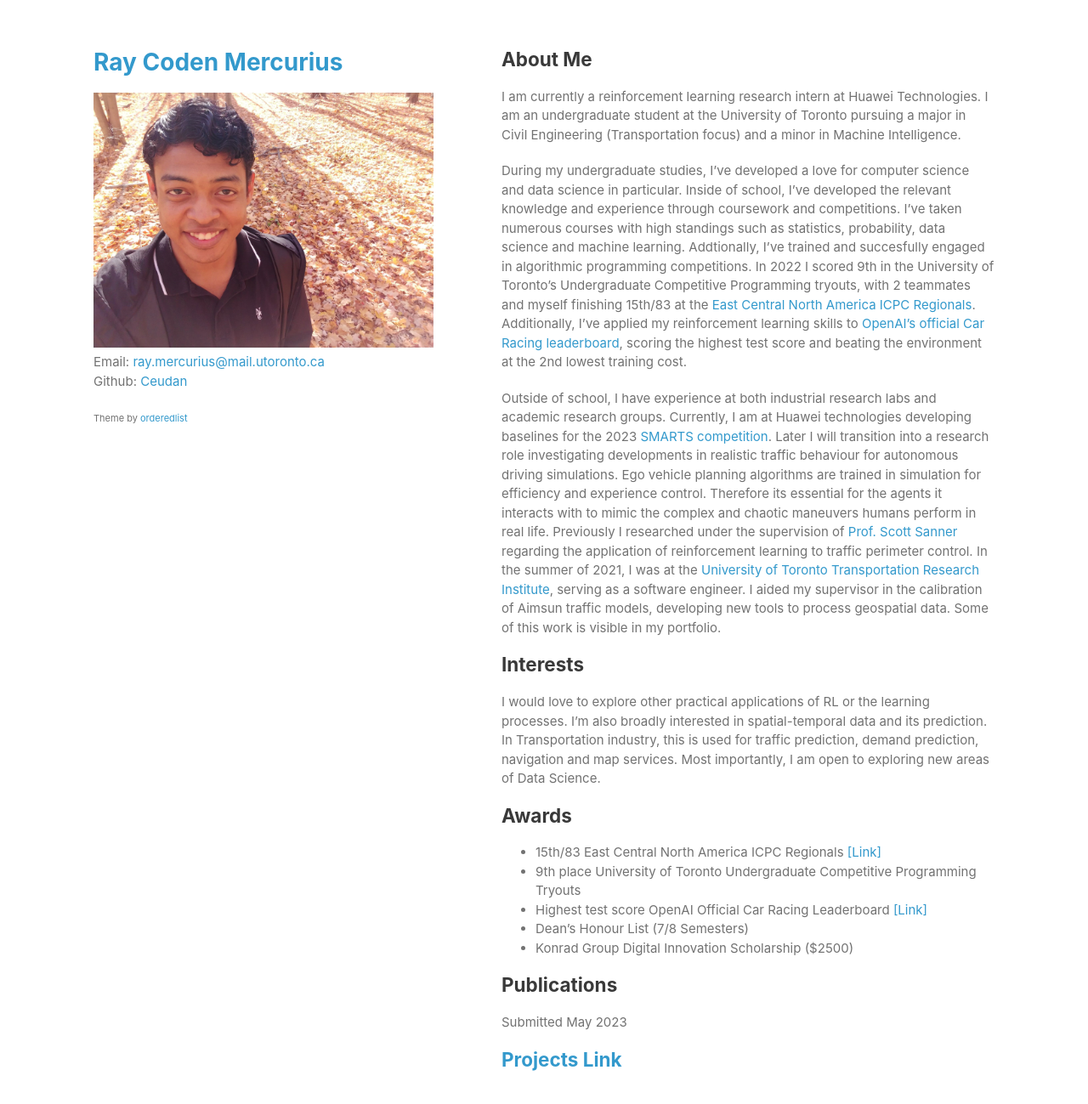
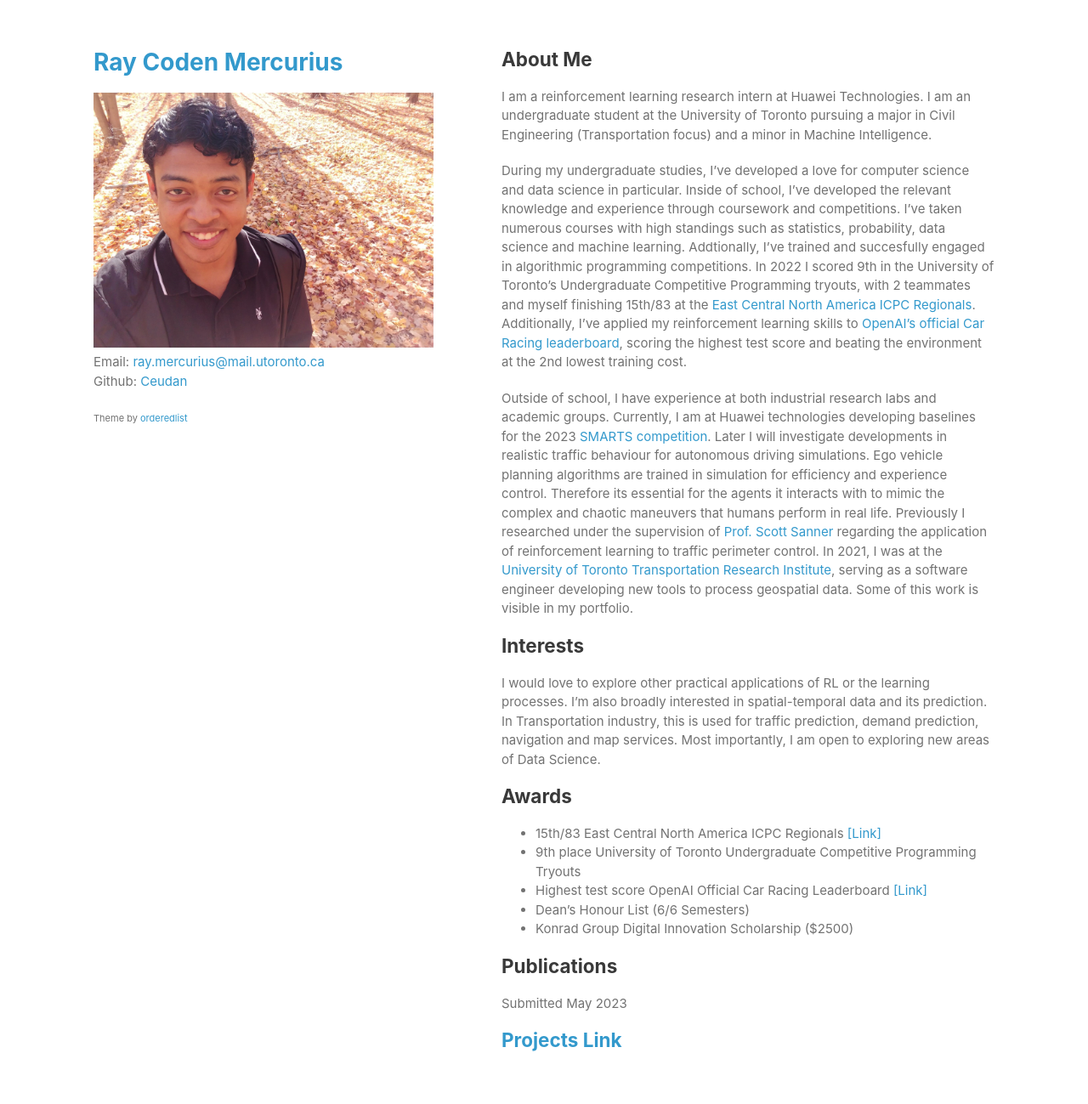
Before and after one commit to Ceudan/Ceudan_Reads.github.io, a Jekyll site: the page built from index.md, in a window 1280 px wide and 1400 px high. Shown: the top 1299 px of the window at 85% size. Built offline with Jekyll 4.4.1, drawn with Linux system fonts in a browser that asks for light colours.

Commit message:
Update Read Me.md

```diff
--- a/index.md
+++ b/index.md
@@ -2,12 +2,11 @@
 layout: default
 ---
 ## About Me
-
-I am currently a reinforcement learning research intern at Huawei Technologies. I am an undergraduate student at the University of Toronto pursuing a major in Civil Engineering (Transportation focus) and a minor in Machine Intelligence.
+I am a reinforcement learning research intern at Huawei Technologies. I am an undergraduate student at the University of Toronto pursuing a major in Civil Engineering (Transportation focus) and a minor in Machine Intelligence.
 
 During my undergraduate studies, I've developed a love for computer science and data science in particular. Inside of school, I've developed the relevant knowledge and experience through coursework and competitions. I've taken numerous courses with high standings such as statistics, probability, data science and machine learning. Addtionally, I've trained and succesfully engaged in algorithmic programming competitions. In 2022 I scored 9th in the University of Toronto's Undergraduate Competitive Programming tryouts, with 2 teammates and myself finishing 15th/83 at the [East Central North America ICPC Regionals](https://icpc.global/regionals/finder/East-Central-NA-2021/standings). Additionally, I've applied my reinforcement learning skills to [OpenAI's official Car Racing leaderboard](https://github.com/openai/gym/wiki/Leaderboard), scoring the highest test score and beating the environment at the 2nd lowest training cost.
 
-Outside of school, I have experience at both industrial research labs and academic research groups. Currently, I am at Huawei technologies developing baselines for the 2023 [SMARTS competition](https://codalab.lisn.upsaclay.fr/competitions/6618). Later I will transition into a research role investigating developments in realistic traffic behaviour for autonomous driving simulations. Ego vehicle planning algorithms are trained in simulation for efficiency and experience control. Therefore its essential for the agents it interacts with to mimic the complex and chaotic maneuvers humans perform in real life. Previously I researched under the supervision of [Prof. Scott Sanner](https://d3m.mie.utoronto.ca/members/ssanner/) regarding the application of reinforcement learning to traffic perimeter control. In the summer of 2021, I was at the [University of Toronto Transportation Research Institute](https://uttri.utoronto.ca/), serving as a software engineer. I aided my supervisor in the calibration of Aimsun traffic models, developing new tools to process geospatial data. Some of this work is visible in my portfolio.
+Outside of school, I have experience at both industrial research labs and academic groups. Currently, I am at Huawei technologies developing baselines for the 2023 [SMARTS competition](https://codalab.lisn.upsaclay.fr/competitions/6618). Later I will investigate developments in realistic traffic behaviour for autonomous driving simulations. Ego vehicle planning algorithms are trained in simulation for efficiency and experience control. Therefore its essential for the agents it interacts with to mimic the complex and chaotic maneuvers that humans perform in real life. Previously I researched under the supervision of [Prof. Scott Sanner](https://d3m.mie.utoronto.ca/members/ssanner/) regarding the application of reinforcement learning to traffic perimeter control. In 2021, I was at the [University of Toronto Transportation Research Institute](https://uttri.utoronto.ca/), serving as a software engineer developing new tools to process geospatial data. Some of this work is visible in my portfolio.
 
 ## Interests
 I would love to explore other practical applications of RL or the learning processes. I'm also broadly interested in spatial-temporal data and its prediction. In Transportation industry, this is used for traffic prediction, demand prediction, navigation and map services. Most importantly, I am open to exploring new areas of Data Science.
@@ -16,7 +15,7 @@
 - 15th/83 East Central North America ICPC Regionals [[Link]](https://icpc.global/regionals/finder/East-Central-NA-2021/standings)
 - 9th place University of Toronto Undergraduate Competitive Programming Tryouts
 - Highest test score OpenAI Official Car Racing Leaderboard [[Link]](https://github.com/openai/gym/wiki/Leaderboard)
-- Dean's Honour List (7/8 Semesters)
+- Dean's Honour List (6/6 Semesters)
 - Konrad Group Digital Innovation Scholarship ($2500)
 
 ## Publications
```
